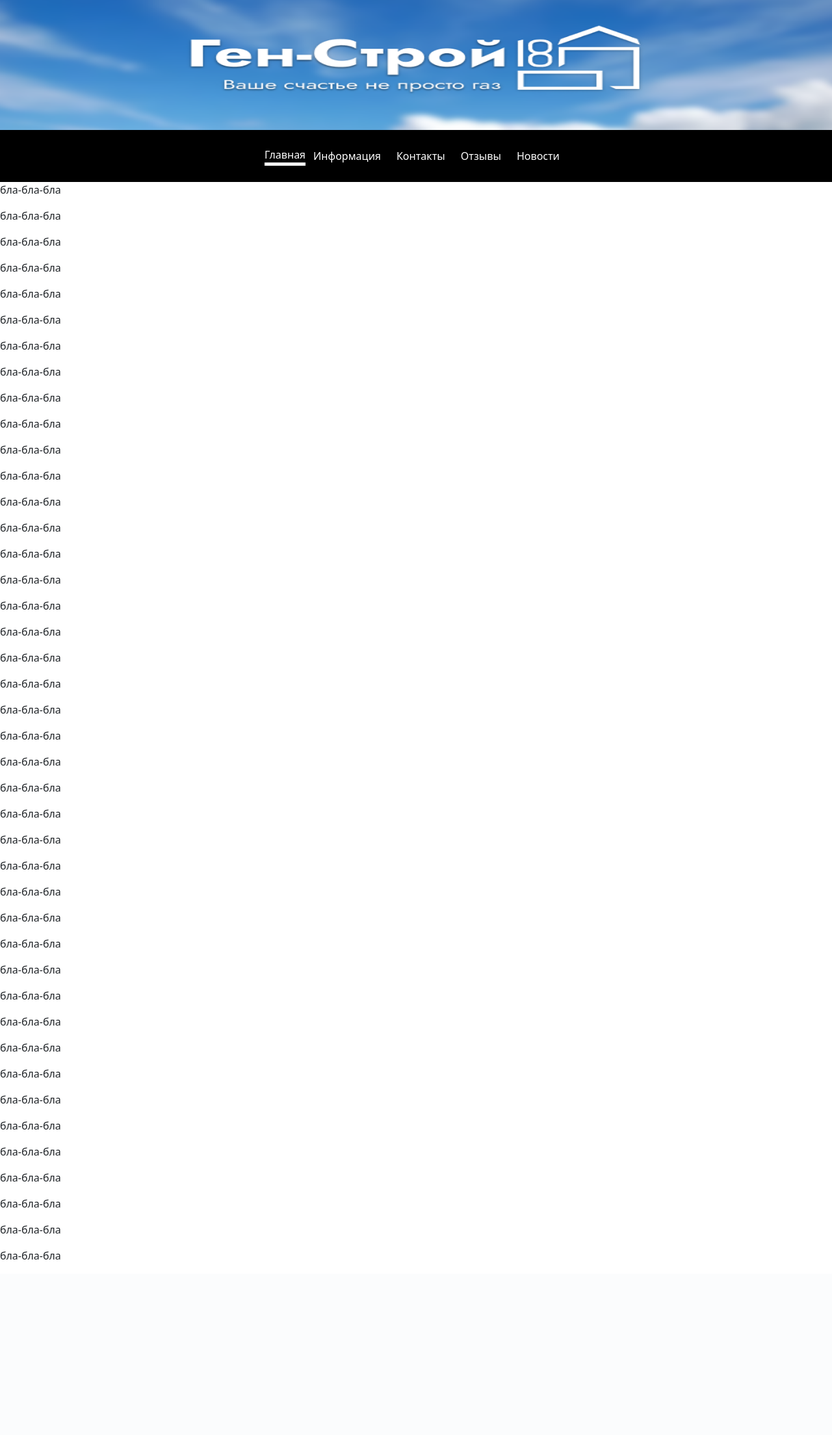
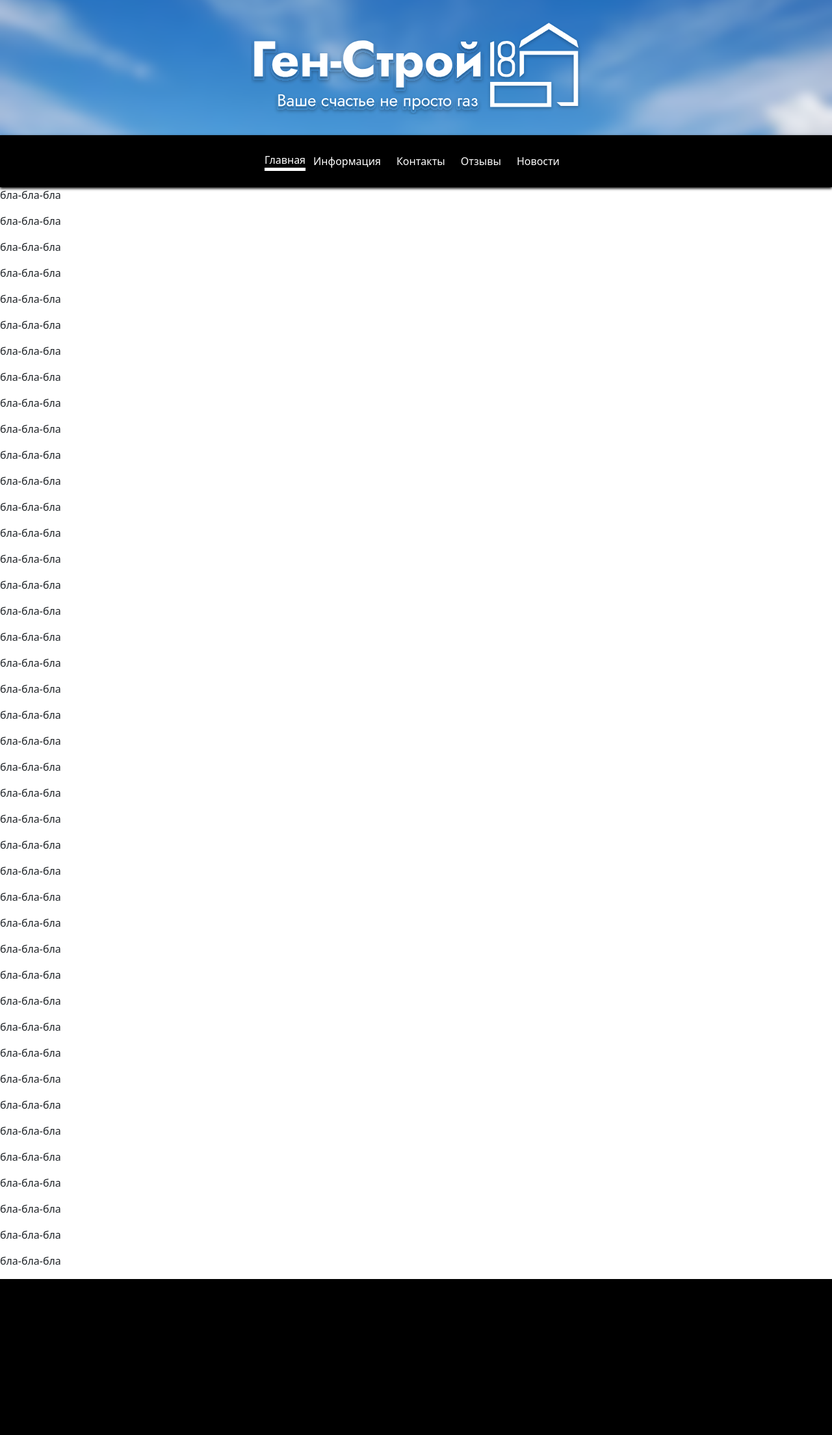
Before and after one commit to SapeNeCo/GenBuild, a Django app: page / in a window 1280 px wide. Shown: the whole page at 65% size. Before the commit the page ends 1938 px from the top, so only its background shows below. Run offline with Django 4.2, Linux system fonts and the light colour scheme.

Commit message:
add logo, configure header and ender

```diff
--- a/main/templates/home.html
+++ b/main/templates/home.html
@@ -12,6 +12,14 @@
             padding: 0;
             position: sticky;
             top: 0;
+            box-shadow: 0 2px 4px rgba(0, 0, 0, 1);
+        }
+        .ender {
+            display: flex;
+            justify-content: center;
+            align-items: center;
+            height: 30vh;
+            background-color: black;
         }
         .col-sm {
             display: flex;
@@ -39,15 +47,27 @@
         .main {
             background-color: white;
         }
+        .header {
+            display: flex;
+            justify-content: center;
+            align-items: center;
+        }
         .sky {
             width: 100%;
-            height: 200px;
+            height: 13rem;
+            object-fit: cover;
+        }
+        .logo {
+            position: absolute;
+            width: 50%;
+            height: 9rem;
         }
     </style>
 </head>
 <body>
     <div class="header">
-        <img class="sky" src="{% static 'img/header.png' %}">
+        <img class="sky" src="{% static 'img/sky.png' %}">
+        <img class="logo" src="{% static 'img/logo.svg' %}">
     </div>
     <header class="container-fluid">
         <div class="col-sm">
@@ -102,6 +122,9 @@
         <p>бла-бла-бла</p>
         <p>бла-бла-бла</p>
     </div>
+    <div class="ender">
+
+    </div>
     <script src="https://cdn.jsdelivr.net/npm/bootstrap@5.0.2/dist/js/bootstrap.bundle.min.js" integrity="sha384-MrcW6ZMFYlzcLA8Nl+NtUVF0sA7MsXsP1UyJoMp4YLEuNSfAP+JcXn/tWtIaxVXM" crossorigin="anonymous"></script>
 </body>
 </html>
```
Also changed, not shown: main/templates/about.html (+25 -2 lines), main/templates/contacts.html (+25 -2 lines), main/templates/news.html (+25 -2 lines), main/templates/reviews.html (+25 -2 lines), main/static/img/header.png (deleted), main/static/img/logo.svg (added), main/static/img/sky.png (added).
